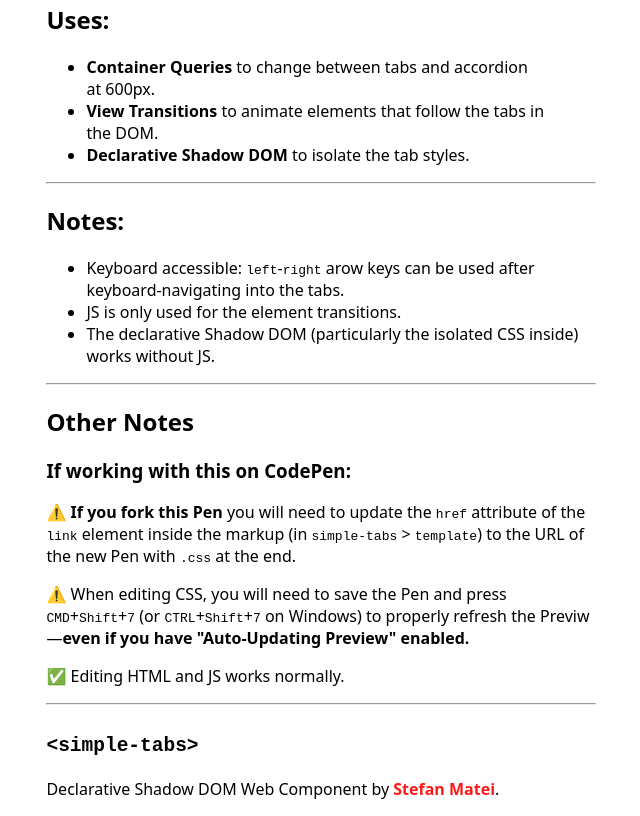
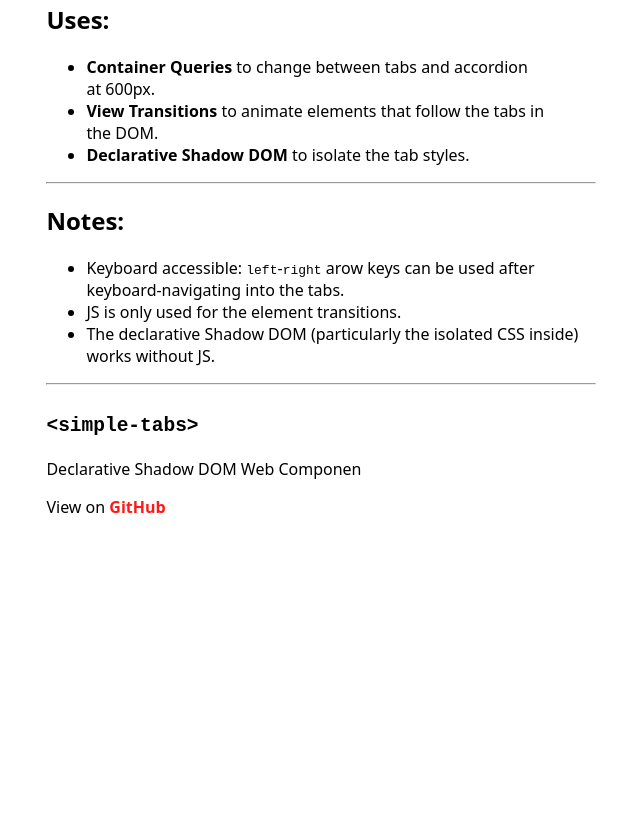
Before and after one commit to nonsalant/simple-tabs, a plain HTML site: page demo/index.html in a window 1280 px wide. Shown: the part 589-1405 px from the top of the page, without its empty margins (319-959 px from the left). After the commit the page ends 1123 px from the top, so only its background shows below. Drawn offline with Linux system fonts and the light colour scheme.

Commit message:
Update index.html

```diff
--- a/demo/index.html
+++ b/demo/index.html
@@ -75,22 +75,9 @@
 
         <hr>
 
-        <h2>Other Notes</h2>
-        <h3>If working with this on CodePen:</h3>
-        <p>⚠️ <b>If you fork this Pen</b> you will need to update the <code>href</code> attribute of the
-            <code>link</code> element inside the markup (in <code>simple-tabs</code> &gt; <code>template</code>)
-            to the URL of the new Pen with <code>.css</code> at the end.</p>
-        <p>⚠️ When editing CSS, you will need to save the Pen and press <kbd>CMD</kbd>+<kbd>Shift</kbd>+<kbd>7</kbd> (or
-            <kbd>CTRL</kbd>+<kbd>Shift</kbd>+<kbd>7</kbd> on Windows) to properly refresh the Previw—<b>even if you have
-                "Auto-Updating Preview" enabled.</b></p>
-        <p>✅ Editing HTML and JS works normally.</p>
-
-        <hr>
-
         <h2><code>&lt;simple-tabs&gt;</code></h2>
-        <p>Declarative Shadow DOM Web Component by <a href="https://codepen.io/nonsalant" target="_blank">Stefan Matei</a>.
-        </p>
-        <!-- 	<p>View on <a href="https://github.com/nonsalant/somple-tabs">GitHub</a>.</p> -->
+    	<p>Declarative Shadow DOM Web Componen</p>
+    	<p>View on <a href="https://github.com/nonsalant/simple-tabs">GitHub</a></p>
     </main>
 </body>
 </html>
```
